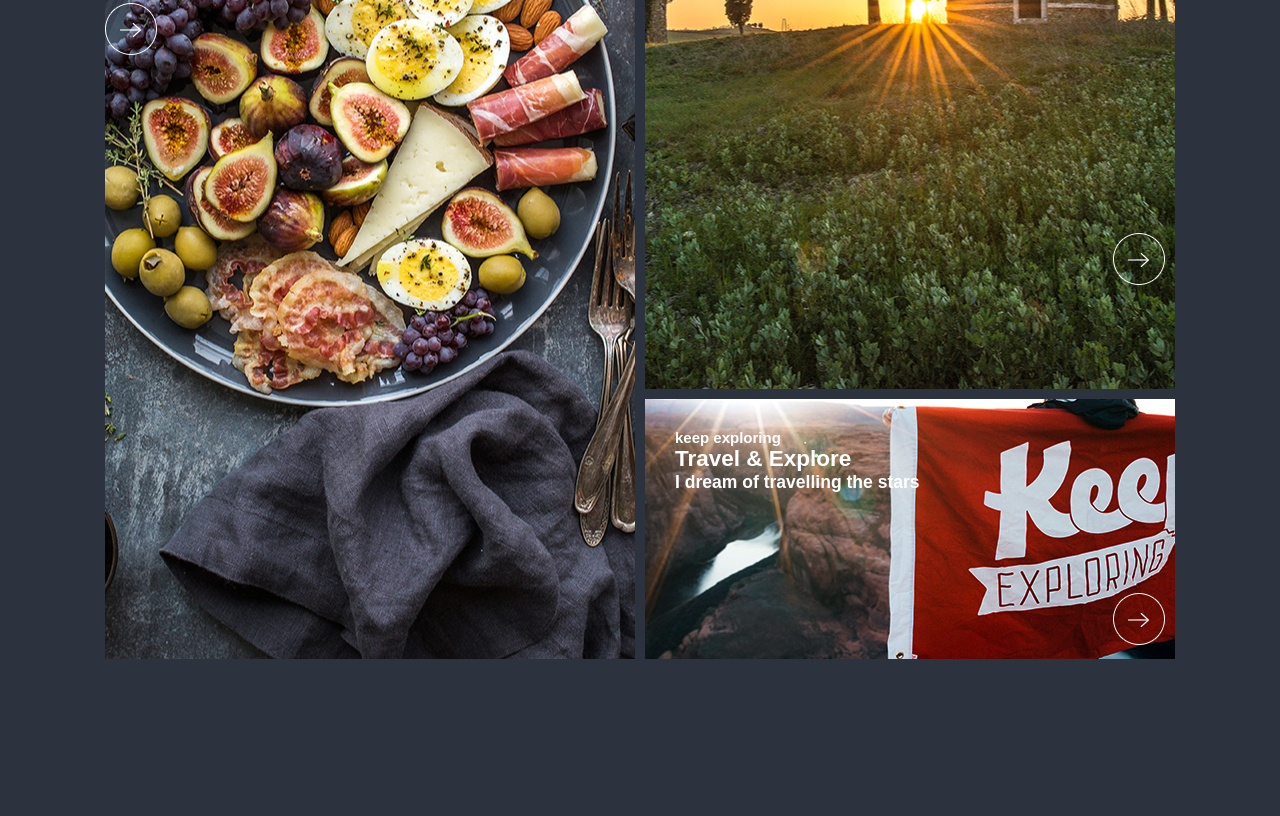
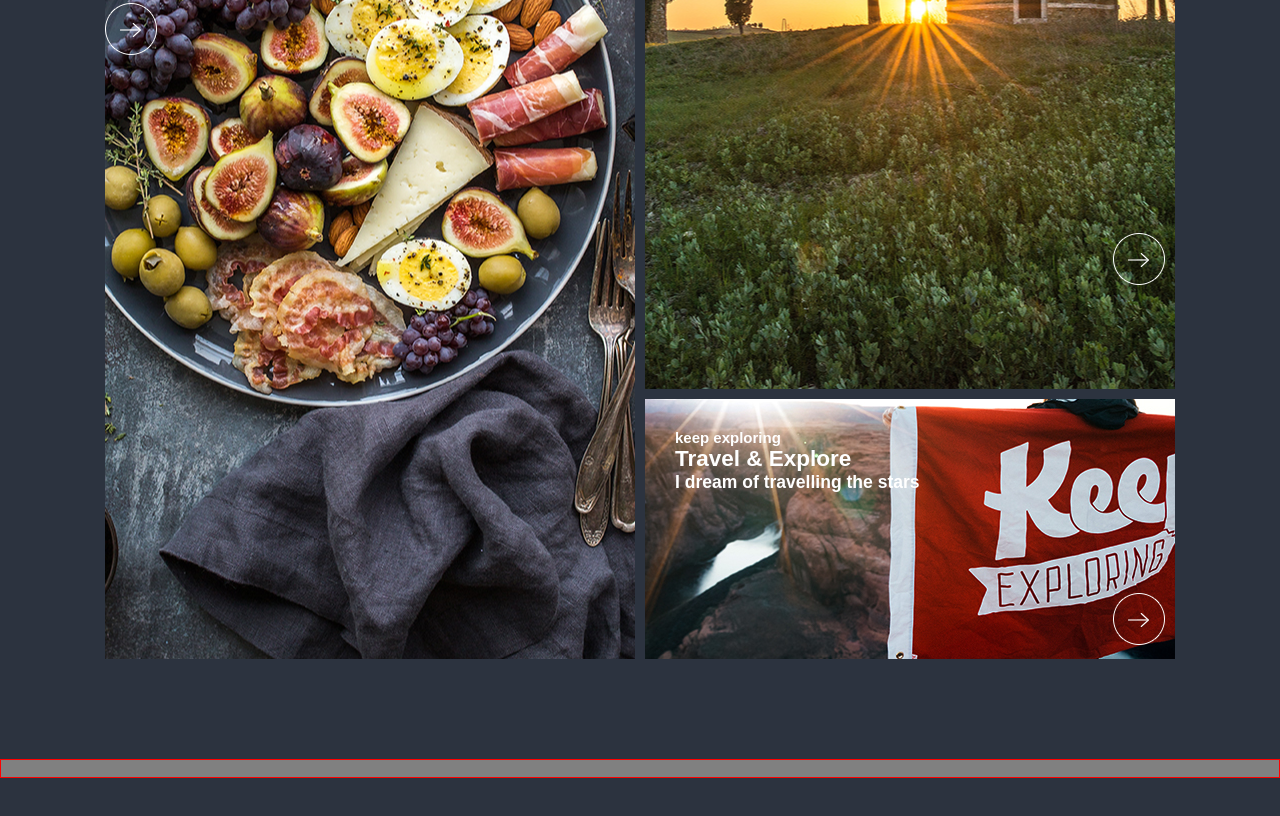
Before and after one commit to andrey-yalta/travel, a plain HTML site: page index.html in a window 1280 px wide. Shown: the part 481-1297 px from the top of the page. Before the commit the page ends 1140 px from the top, so only its background shows below. Drawn offline with nearby package versions, Linux system fonts and the light colour scheme; files that its build step writes are made by us from their sources.

Commit message:
second commit

```diff
--- a/index.html
+++ b/index.html
@@ -46,6 +46,10 @@
       </div>
     </div>
   </div>
+
+  <div class="second">
+    <div class="second__one"><img src="" alt=""></div>
+  </div>
 </body>
 </html>
 
--- a/scss/style.scss
+++ b/scss/style.scss
@@ -143,3 +143,11 @@ body{
 .test{
   margin: 30px;
 }
+/*-------------------------------------------*/
+.second{
+	background: grey;
+	margin: 100px auto;
+}
+.second__one{
+	border: 1px solid red;
+}
```
